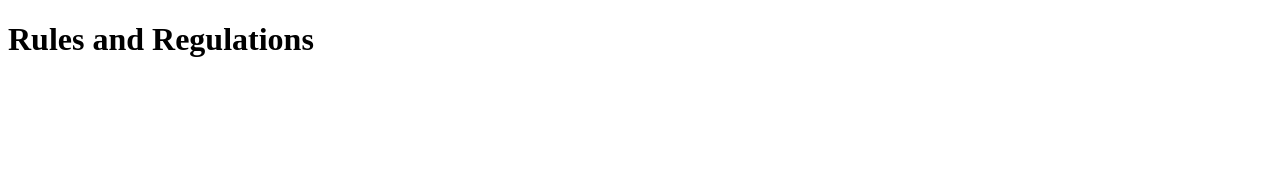
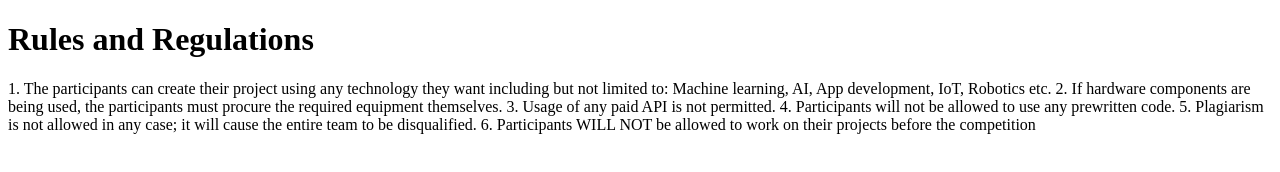
Before and after one commit to CodingGenius0001/gwh-synthacks-2024, a plain HTML site: page rulesandregs.html in a window 1280 px wide. Drawn offline with Linux system fonts and the light colour scheme.

Commit message:
Update rulesandregs.html

```diff
--- a/rulesandregs.html
+++ b/rulesandregs.html
@@ -7,5 +7,13 @@
 </head>
 <body>
     <h1> Rules and Regulations </h1>
+    <a>
+        1. The participants can create their project using any technology they want including but not limited to: Machine learning, AI, App development, IoT, Robotics etc.
+        2. If hardware components are being used, the participants must procure the required equipment themselves.
+        3. Usage of any paid API is not permitted.
+        4. Participants will not be allowed to use any prewritten code.
+        5. Plagiarism is not allowed in any case; it will cause the entire team to be disqualified.
+        6. Participants WILL NOT be allowed to work on their projects before the competition
+    </a>
 </body>
 </html>
```
